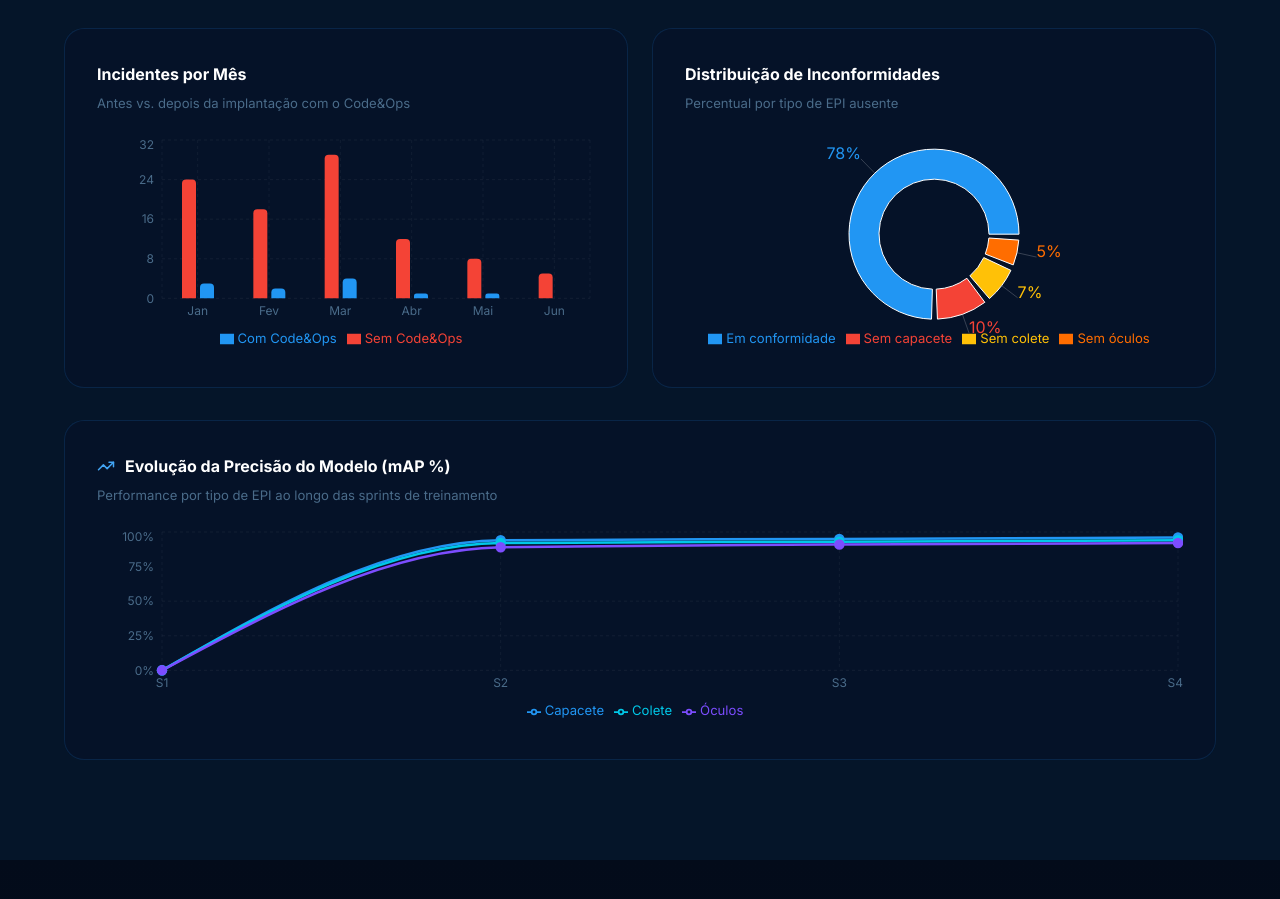
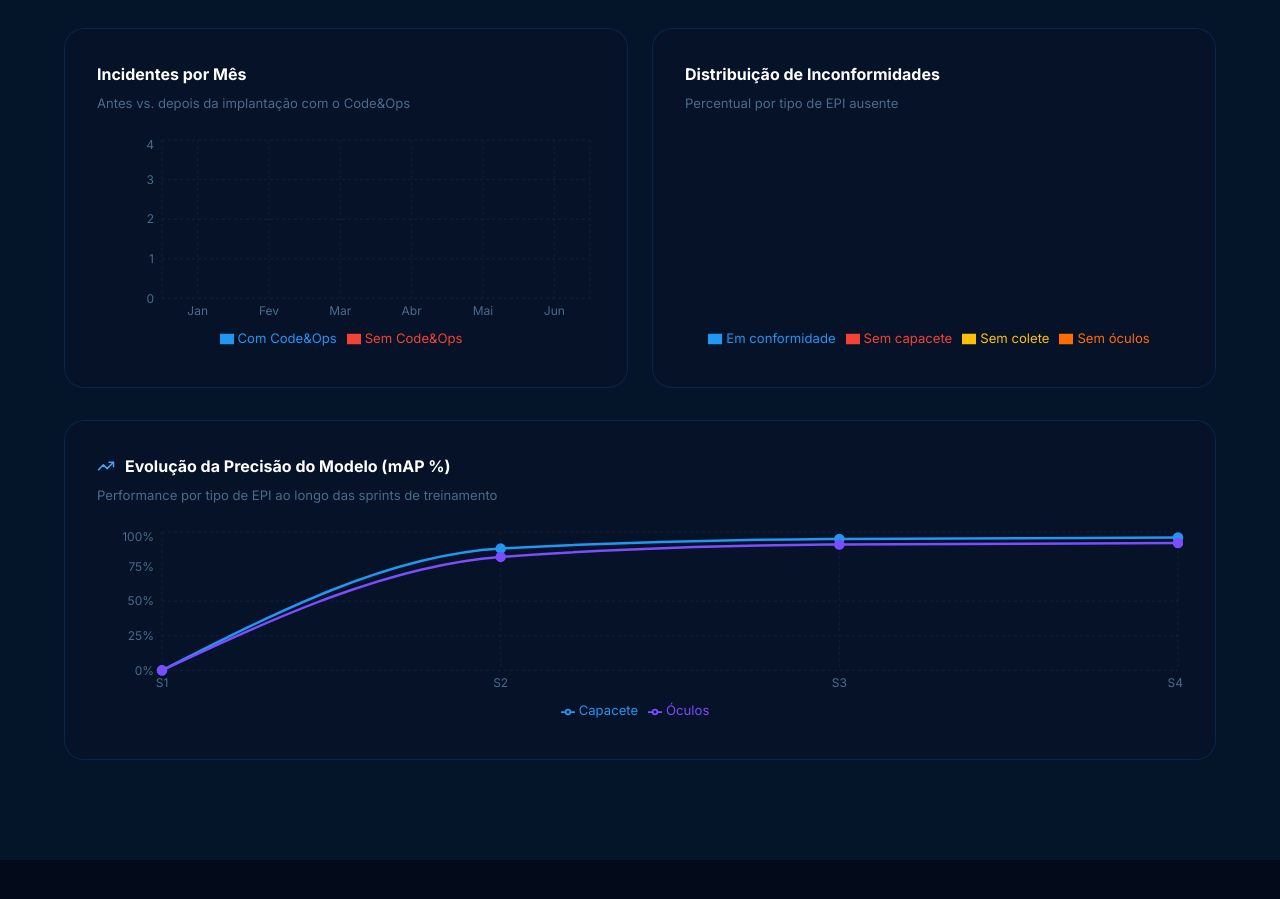
Before and after one commit to Akira034567/ChallengeFiap2026_ABDI, a React (Vite) app in the folder frontend/: page / in a window 1280 px wide. Shown: the part 7400-8299 px from the top of the page. Built offline with nearby package versions, Linux system fonts and the light colour scheme.

Commit message:
Ajuste de dashboards com os dados reais atualmente

```diff
--- a/frontend/src/components/Dashboards.jsx
+++ b/frontend/src/components/Dashboards.jsx
@@ -6,26 +6,26 @@ import { BarChart2, TrendingUp } from 'lucide-react'
 import { useInView } from '../hooks/useInView'
 
 const incidentData = [
-  { mes: 'Jan', semEPI: 24, comEPI: 3 },
-  { mes: 'Fev', semEPI: 18, comEPI: 2 },
-  { mes: 'Mar', semEPI: 29, comEPI: 4 },
-  { mes: 'Abr', semEPI: 12, comEPI: 1 },
-  { mes: 'Mai', semEPI: 8,  comEPI: 1 },
-  { mes: 'Jun', semEPI: 5,  comEPI: 0 },
+  { mes: 'Jan', semEPI: 0, comEPI: 0 },
+  { mes: 'Fev', semEPI: 0, comEPI: 0 },
+  { mes: 'Mar', semEPI: 0, comEPI: 0 },
+  { mes: 'Abr', semEPI: 0, comEPI: 0 },
+  { mes: 'Mai', semEPI: 0, comEPI: 0 },
+  { mes: 'Jun', semEPI: 0, comEPI: 0 },
 ]
 
 const accuracyData = [
-  { sprint: 'S1', capacete: 0,  colete: 0,  oculos: 0  },
-  { sprint: 'S2', capacete: 94, colete: 92, oculos: 89 },
-  { sprint: 'S3', capacete: 95, colete: 93, oculos: 91 },
-  { sprint: 'S4', capacete: 96, colete: 94, oculos: 92 },
+  { sprint: 'S1', capacete: 0,  oculos: 0  },
+  { sprint: 'S2', capacete: 88, oculos: 82 },
+  { sprint: 'S3', capacete: 95, oculos: 91 },
+  { sprint: 'S4', capacete: 96, oculos: 92 },
 ]
 
 const epiData = [
-  { name: 'Em conformidade', value: 78 },
-  { name: 'Sem capacete',    value: 10 },
-  { name: 'Sem colete',      value: 7  },
-  { name: 'Sem óculos',      value: 5  },
+  { name: 'Em conformidade', value: 0 },
+  { name: 'Sem capacete',    value: 0 },
+  { name: 'Sem colete',      value: 0 },
+  { name: 'Sem óculos',      value: 0  },
 ]
 
 const PIE_COLORS = ['#2196f3', '#f44336', '#ffc107', '#ff6d00']
@@ -143,7 +143,6 @@ export default function Dashboards() {
               <Tooltip contentStyle={tooltipStyle} formatter={(v) => [`${v}%`]} />
               <Legend wrapperStyle={{ fontSize: '0.82rem', color: 'var(--text-2)' }} />
               <Line type="monotone" dataKey="capacete" name="Capacete" stroke="#2196f3" strokeWidth={2.5} dot={{ r: 4, fill: '#2196f3' }} />
-              <Line type="monotone" dataKey="colete"   name="Colete"   stroke="#00c8e8" strokeWidth={2.5} dot={{ r: 4, fill: '#00c8e8' }} />
               <Line type="monotone" dataKey="oculos"   name="Óculos"   stroke="#7c4dff" strokeWidth={2.5} dot={{ r: 4, fill: '#7c4dff' }} />
             </LineChart>
           </ResponsiveContainer>
```
